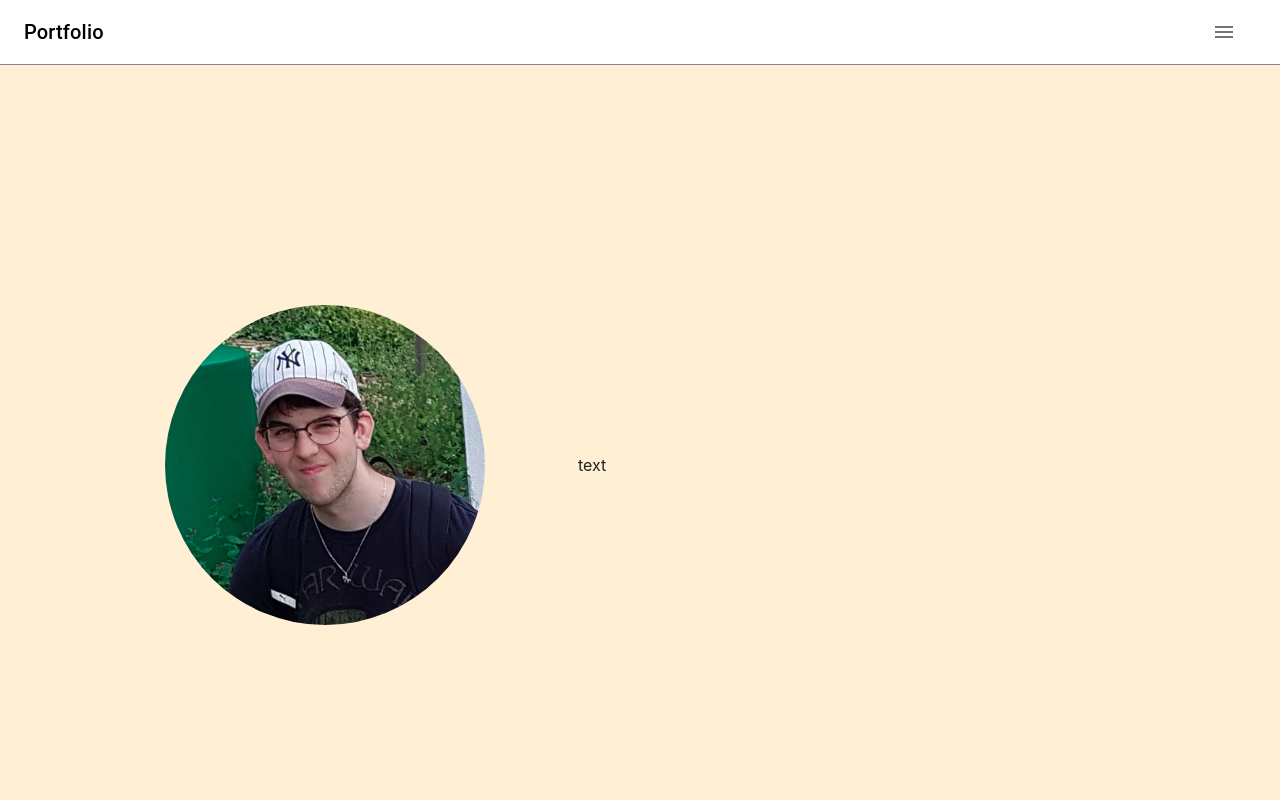
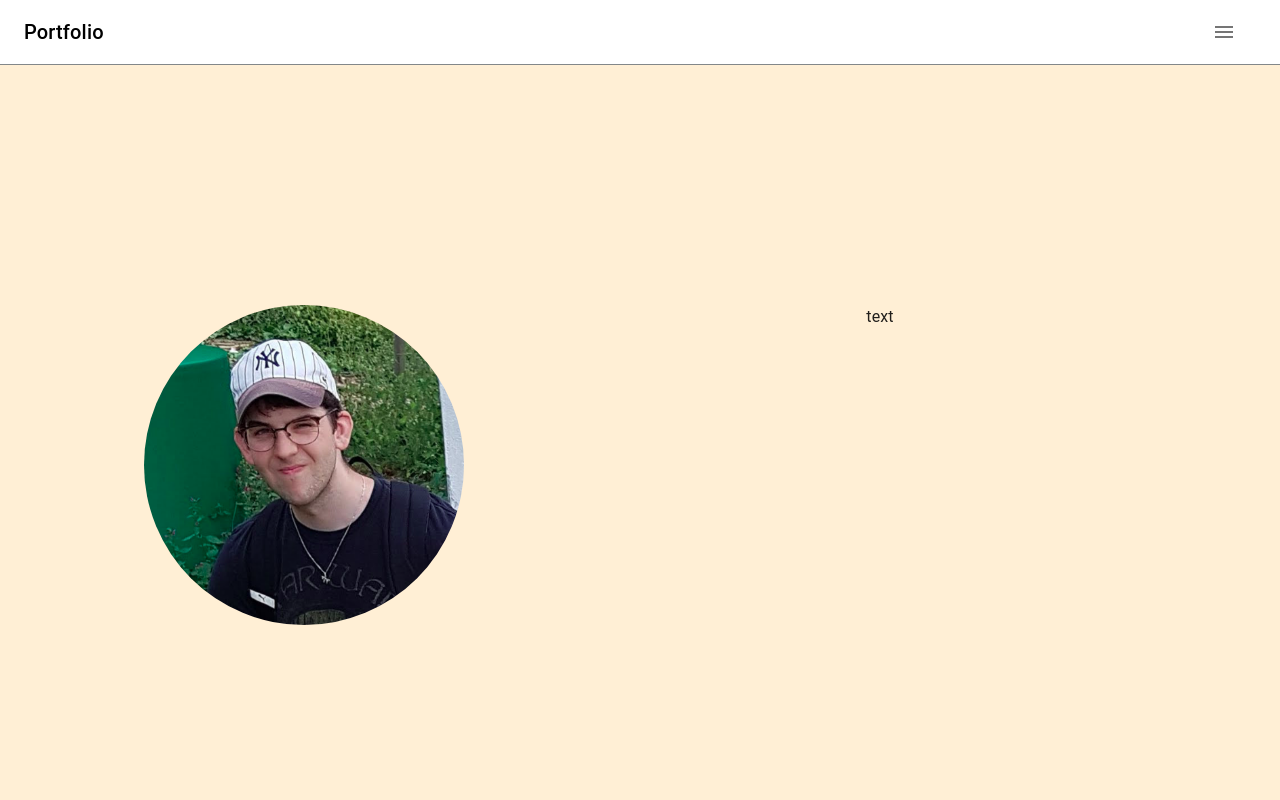
Before and after one commit to daveomri/portfolio, a React (Create React App) app: page / in a window 1280 px wide. Shown: the top 800 px of the page. Built offline with nearby package versions, Linux system fonts and the light colour scheme.

Commit message:
#2 Fixed styles, now it's aligned into a center

```diff
--- a/src/components/cards/Card.jsx
+++ b/src/components/cards/Card.jsx
@@ -1,10 +1,11 @@
 import styled from 'styled-components';
 
 const Card = styled.section`
-    min-height: 100vh;
+    height: 100vh;
+    max-height: 1000px;
     display: grid;
-    padding-left: 10vw;
-    padding-right: 10vw;
+    padding-left: 5vw;
+    padding-right: 5vw;
     background: papayawhip;
 `;
 
--- a/src/components/cards/Greetings.jsx
+++ b/src/components/cards/Greetings.jsx
@@ -1,6 +1,6 @@
 import React from 'react';
 import { makeStyles } from '@material-ui/core/styles';
-import { Grid } from '@material-ui/core';
+import { Grid, Typography } from '@material-ui/core';
 
 import profile from '../../resource/images/profile.png';
 
@@ -13,7 +13,7 @@ const useStyles = makeStyles(() => ({
   profilePic: {
     minWidth: '250px',
     width: '25vw',
-    borderRadius: '25vw',
+    borderRadius: '100vw',
     height: 'auto',
   },
 }));
@@ -28,14 +28,22 @@ const Greetings = () => {
         justifyContent="center"
         alignItems="center"
         className={classes.root}
-        spacing={7}
+        spacing={1}
       >
-        <Grid item xs={12} sm={12} md={5}>
-          <Grid container justifyContent="center" alignItems="center">
-            <img src={profile} alt="Logo" className={classes.profilePic} />
+        <Grid item xs={12}>
+          <Grid container>
+            <Grid item xs={12} sm={12} md={5}>
+              <Grid container justifyContent="center" alignItems="center">
+                <img src={profile} alt="Logo" className={classes.profilePic} />
+              </Grid>
+            </Grid>
+            <Grid item xs={12} sm={12} md={7}>
+              <Grid container justifyContent="center" alignItems="center">
+                <Typography variant="body1">text</Typography>
+              </Grid>
+            </Grid>
           </Grid>
         </Grid>
-        <Grid item xs={12} sm={12} md={7}>text</Grid>
       </Grid>
     </Card>
   );
```
